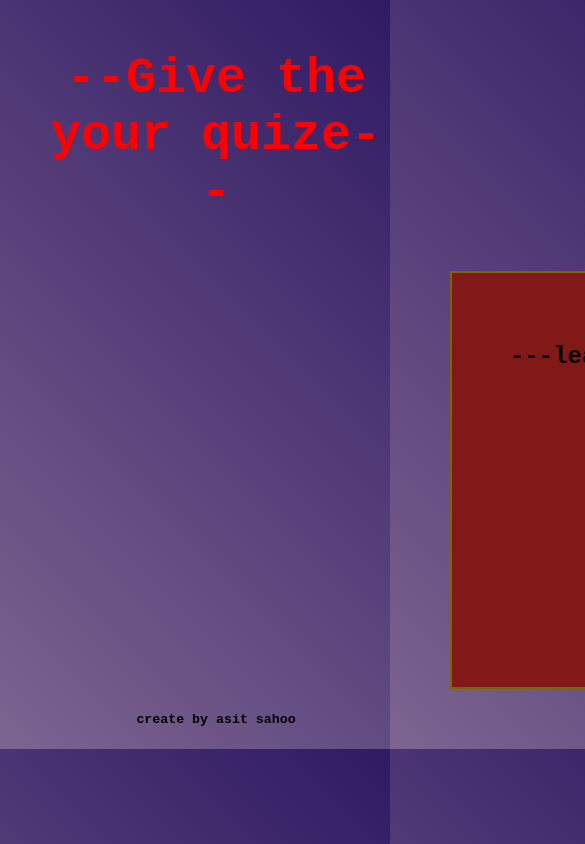
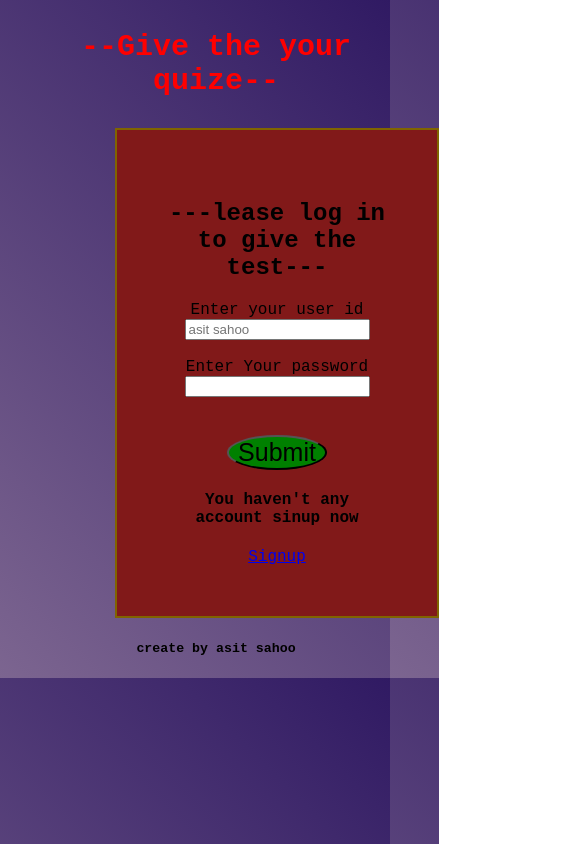
Before and after one commit to Asit-Sahoo/quize, a plain HTML site: page index.html in a window 390 px wide. Shown: the top 844 px of the page, 585 px wide, since content can reach past the window. Drawn offline with Linux system fonts and the light colour scheme.

Commit message:
Update quize.css

```diff
--- a/quize.css
+++ b/quize.css
@@ -70,3 +70,15 @@ body{
     color:red;
     display: inline;
 }
+@media(max-width:767px){
+   .title{
+    font-size: 30px;
+   }
+   .min1{
+    margin-left: 65px;
+    width:220px;
+   }
+   .xx{
+    margin-left: 110px;
+   }
+}
```
